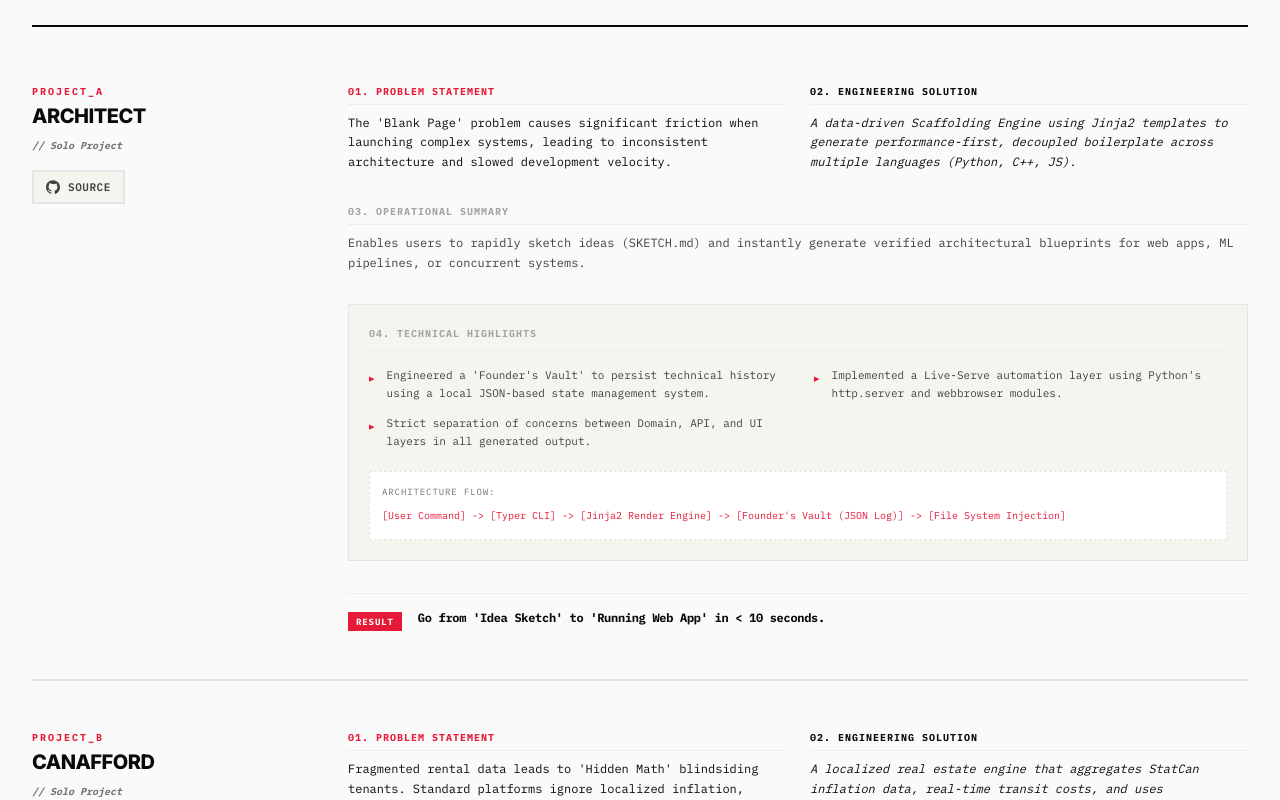
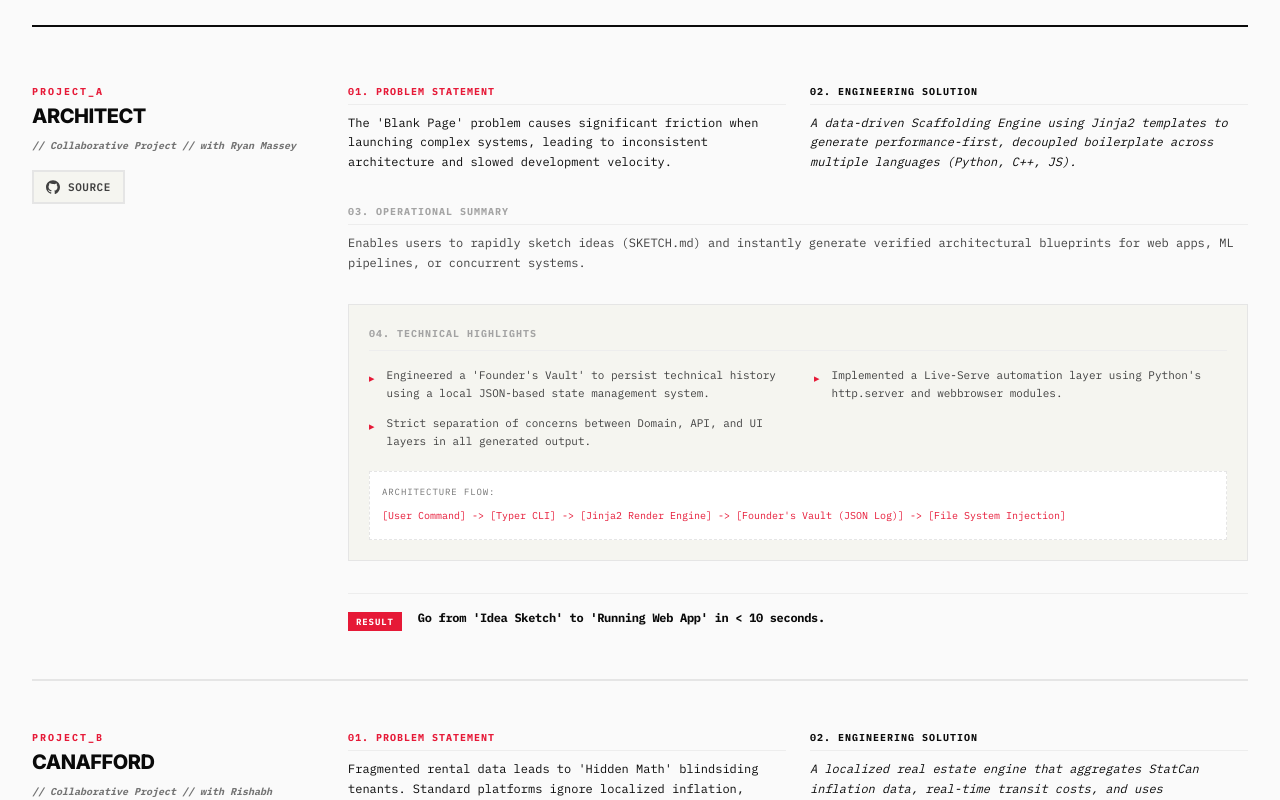
Before and after one commit to chamathdesilva1015/personal-portfolio, a React (Vite) app: page / in a window 1280 px wide. Shown: the part 3300-4100 px from the top of the page. Built offline with nearby package versions, Linux system fonts and the light colour scheme.

Commit message:
Update collaborators for Architect and CanAfford

```diff
--- a/src/components/Projects.jsx
+++ b/src/components/Projects.jsx
@@ -28,7 +28,7 @@ const PROJECTS_DATA = [
       "Implemented a Live-Serve automation layer using Python's http.server and webbrowser modules.",
       "Strict separation of concerns between Domain, API, and UI layers in all generated output."
     ],
-    collaborators: "Solo Project",
+    collaborators: "Collaborative Project // with Ryan Massey",
     metric: "Go from 'Idea Sketch' to 'Running Web App' in < 10 seconds.",
     archFlow: "[User Command] -> [Typer CLI] -> [Jinja2 Render Engine] -> [Founder's Vault (JSON Log)] -> [File System Injection]",
   },
@@ -44,7 +44,7 @@ const PROJECTS_DATA = [
       "Built a Bi-Directional State Management system with Backboard API to autonomously sync revealed user behaviors.",
       "Integrated ElevenLabs Voice AI to generate accessible audio briefs of dense financial and legal audits."
     ],
-    collaborators: "Solo Project",
+    collaborators: "Collaborative Project // with Rishabh Dhall",
     metric: "Unifies Financial, Geographic, and Legal silos into a single high-density dashboard.",
     archFlow: "[Rent Data] + [StatCan API] + [Legal PDF] -> [Gemini Analytical Engine] -> [Backboard Memory Vault]",
     images: [
```
